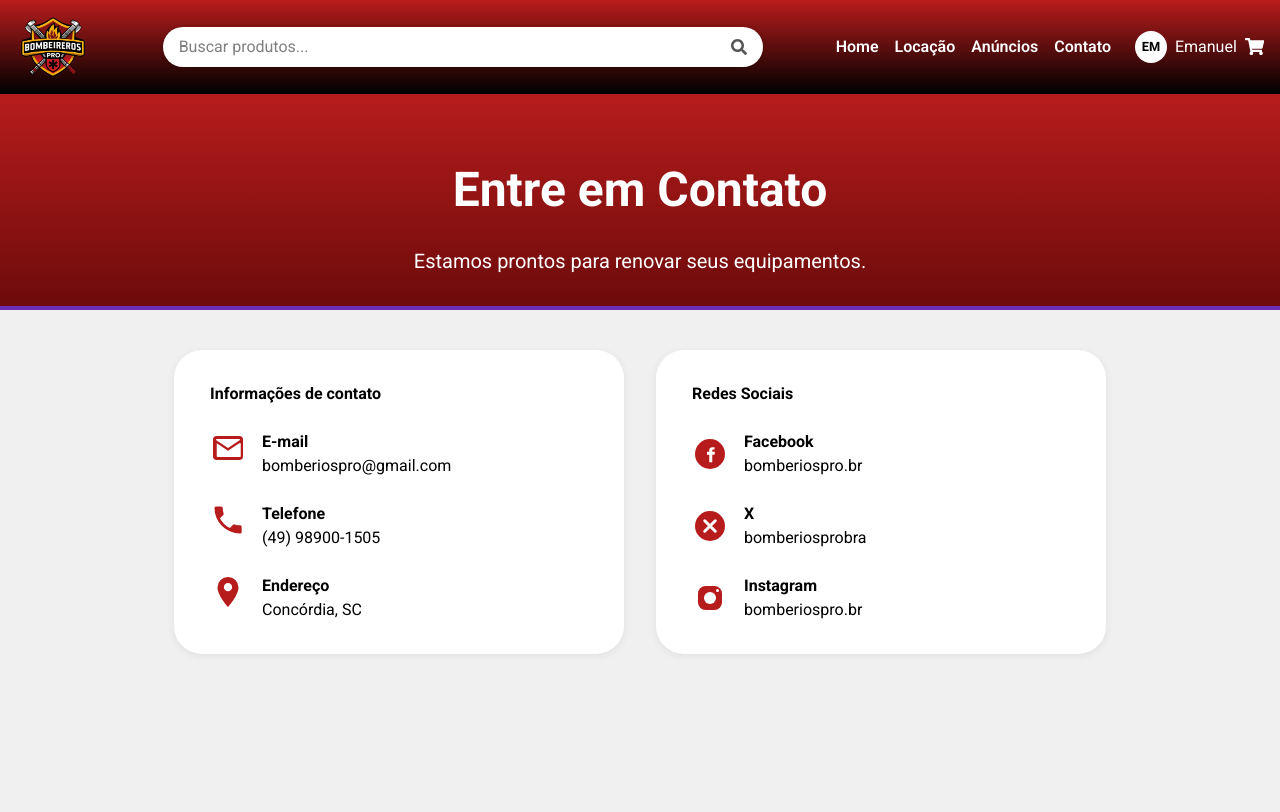
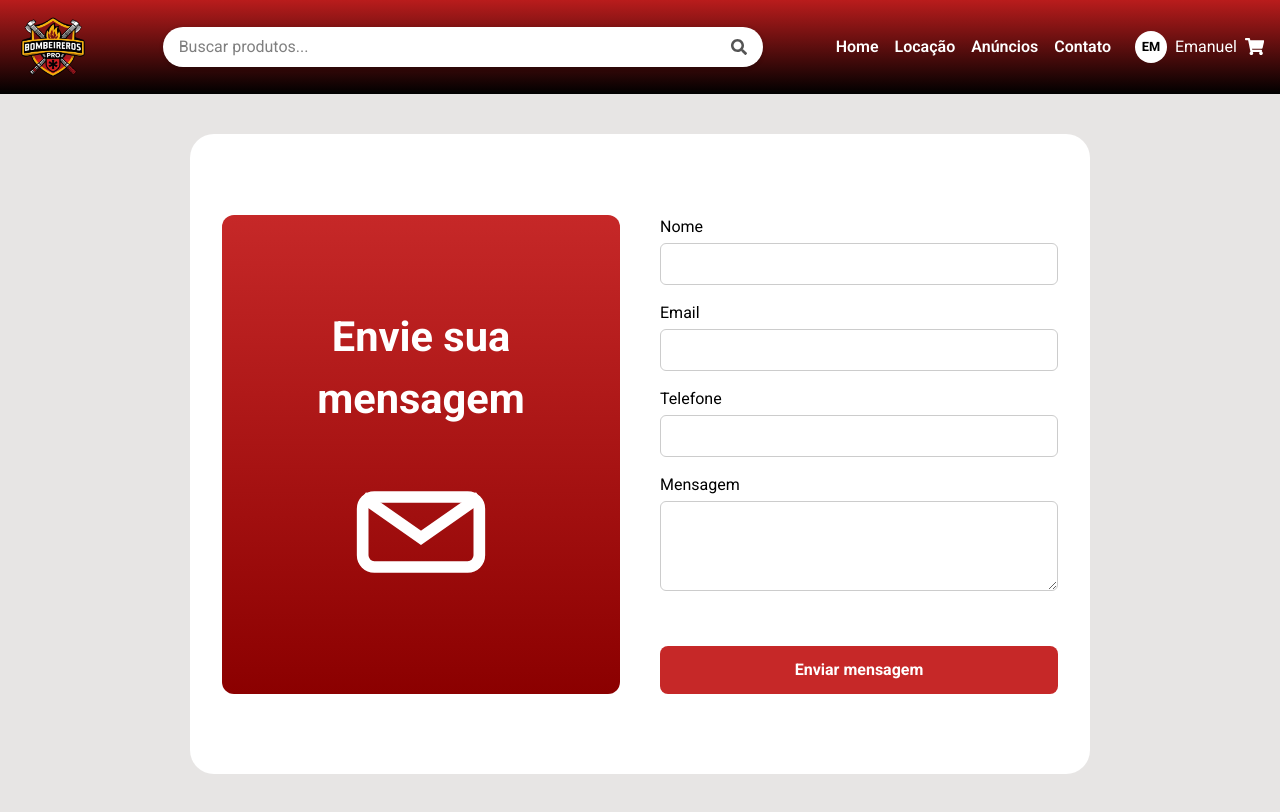
Before and after one commit to Vanderlei13/Pi_2025, a React (Vite) app in the folder client/: page /contato in a window 1280 px wide. Shown: the top 812 px of the page. Built offline with nearby package versions, Linux system fonts and the light colour scheme.

Commit message:
pagina de envio de mensagem quase finalizada

```diff
--- a/client/src/pages/App.jsx
+++ b/client/src/pages/App.jsx
@@ -1,7 +1,7 @@
 import Header from "../componentes/header.jsx";
 // import Carrossel from "../componentes/Carousel.jsx";
 import { BrowserRouter, Routes, Route } from "react-router-dom";
-import Contato from "./contato.jsx";
+import Contato from "./envie_sua_mensagem.jsx";
 // import Banner from "./banner.jsx";
 import Anuncios_ativos from "./anuncios_ativos.jsx";
 import Anuncios_inativos from "./anuncios_inativos.jsx";
--- a/client/src/pages/envie_sua_mensagem.jsx
+++ b/client/src/pages/envie_sua_mensagem.jsx
@@ -0,0 +1,231 @@
+import React, { useState } from "react";
+
+export default function EnvieSuaMensagem() {
+    const [form, setForm] = useState({
+        nome: "",
+        email: "",
+        telefone: "",
+        mensagem: ""
+    });
+
+    const handleChange = (e) => {
+        setForm({ ...form, [e.target.name]: e.target.value });
+    };
+
+    const handleSubmit = (e) => {
+        e.preventDefault();
+        alert("Mensagem enviada!");
+        setForm({ nome: "", email: "", telefone: "", mensagem: "" });
+    };
+
+    return (
+        <div
+            style={{
+                background: "#fff",
+                borderRadius: "24px",
+                padding: "32px",
+                maxWidth: "900px",
+                margin: "40px auto",
+                display: "flex",
+                alignItems: "center",
+                justifyContent: "center",
+                minHeight: "80vh",
+                boxSizing: "border-box",
+            }}
+        >
+            <div
+                style={{
+                    display: "grid",
+                    gridTemplateColumns: "1fr 40px 1fr",
+                    alignItems: "center",
+                    gap: "0px",
+                    width: "100%",
+                    justifyItems: "center",
+                }}
+                className="envie-mensagem-grid"
+            >
+                <div
+                    style={{
+                        background: "linear-gradient(180deg, #c62828 0%, #8b0000 100%)",
+                        borderRadius: "12px",
+                        padding: "32px 24px",
+                        color: "#fff",
+                        textAlign: "center",
+                        minWidth: "220px",
+                        height: "100%",
+                        display: "flex",
+                        flexDirection: "column",
+                        justifyContent: "center",
+                    }}
+                    className="envie-mensagem-caixa"
+                >
+                    <h2
+                        style={{
+                            marginBottom: "32px",
+                            fontSize: "2.6rem",
+                            fontWeight: "bold",
+                        }}
+                    >
+                        Envie sua mensagem
+                    </h2>
+                    <svg
+                        width="180"
+                        height="140"
+                        viewBox="0 0 24 24"
+                        fill="none"
+                        style={{ margin: "0 auto", maxWidth: "100%" }}
+                    >
+                        <rect
+                            x="2"
+                            y="6"
+                            width="20"
+                            height="12"
+                            rx="2"
+                            stroke="#fff"
+                            strokeWidth="2"
+                        />
+                        <path
+                            d="M2 6l10 7 10-7"
+                            stroke="#fff"
+                            strokeWidth="2"
+                            fill="none"
+                        />
+                    </svg>
+                </div>
+                <div /> {/* Espaço entre as caixas */}
+                <form
+                    style={{
+                        width: "100%",
+                        display: "flex",
+                        flexDirection: "column",
+                        justifyContent: "center",
+                        minWidth: "220px",
+                    }}
+                    onSubmit={handleSubmit}
+                    className="envie-mensagem-form"
+                >
+                    <div style={{ marginBottom: "16px" }}>
+                        <label>Nome</label>
+                        <input
+                            type="text"
+                            name="nome"
+                            value={form.nome}
+                            onChange={handleChange}
+                            style={{
+                                width: "100%",
+                                padding: "8px",
+                                borderRadius: "6px",
+                                border: "1px solid #ccc",
+                                marginTop: "4px",
+                                boxSizing: "border-box",
+                            }}
+                            required
+                        />
+                    </div>
+                    <div style={{ marginBottom: "16px" }}>
+                        <label>Email</label>
+                        <input
+                            type="email"
+                            name="email"
+                            value={form.email}
+                            onChange={handleChange}
+                            style={{
+                                width: "100%",
+                                padding: "8px",
+                                borderRadius: "6px",
+                                border: "1px solid #ccc",
+                                marginTop: "4px",
+                                boxSizing: "border-box",
+                            }}
+                            required
+                        />
+                    </div>
+                    <div style={{ marginBottom: "16px" }}>
+                        <label>Telefone</label>
+                        <input
+                            type="text"
+                            name="telefone"
+                            value={form.telefone}
+                            onChange={handleChange}
+                            style={{
+                                width: "100%",
+                                padding: "8px",
+                                borderRadius: "6px",
+                                border: "1px solid #ccc",
+                                marginTop: "4px",
+                                boxSizing: "border-box",
+                            }}
+                        />
+                    </div>
+                    <div style={{ marginBottom: "16px" }}>
+                        <label>Mensagem</label>
+                        <textarea
+                            name="mensagem"
+                            value={form.mensagem}
+                            onChange={handleChange}
+                            rows={3}
+                            style={{
+                                width: "100%",
+                                padding: "8px",
+                                borderRadius: "6px",
+                                border: "1px solid #ccc",
+                                marginTop: "4px",
+                                boxSizing: "border-box",
+                            }}
+                            required
+                        />
+                    </div>
+                    <button
+                        type="submit"
+                        style={{
+                            width: "100%",
+                            background: "#c62828",
+                            color: "#fff",
+                            border: "none",
+                            borderRadius: "8px",
+                            padding: "12px",
+                            fontWeight: "bold",
+                            fontSize: "16px",
+                            marginTop: "32px",
+                            cursor: "pointer",
+                        }}
+                    >
+                        Enviar mensagem
+                    </button>
+                </form>
+            </div>
+            {/* CSS responsivo */}
+            <style>
+                {`
+                @media (max-width: 900px) {
+                    .envie-mensagem-grid {
+                        grid-template-columns: 1fr;
+                        gap: 24px;
+                    }
+                    .envie-mensagem-caixa,
+                    .envie-mensagem-form {
+                        min-width: 0;
+                        width: 100%;
+                    }
+                }
+                @media (max-width: 600px) {
+                    .envie-mensagem-caixa h2 {
+                        font-size: 2rem;
+                    }
+                    .envie-mensagem-caixa svg {
+                        width: 120px !important;
+                        height: 90px !important;
+                    }
+                    .envie-mensagem-form button {
+                        font-size: 15px !important;
+                        padding: 10px !important;
+                    }
+                    div[style*="padding: 32px"] {
+                        padding: 12px !important;
+                    }
+                }
+                `}
+            </style>
+        </div>
+    );
+}
```
